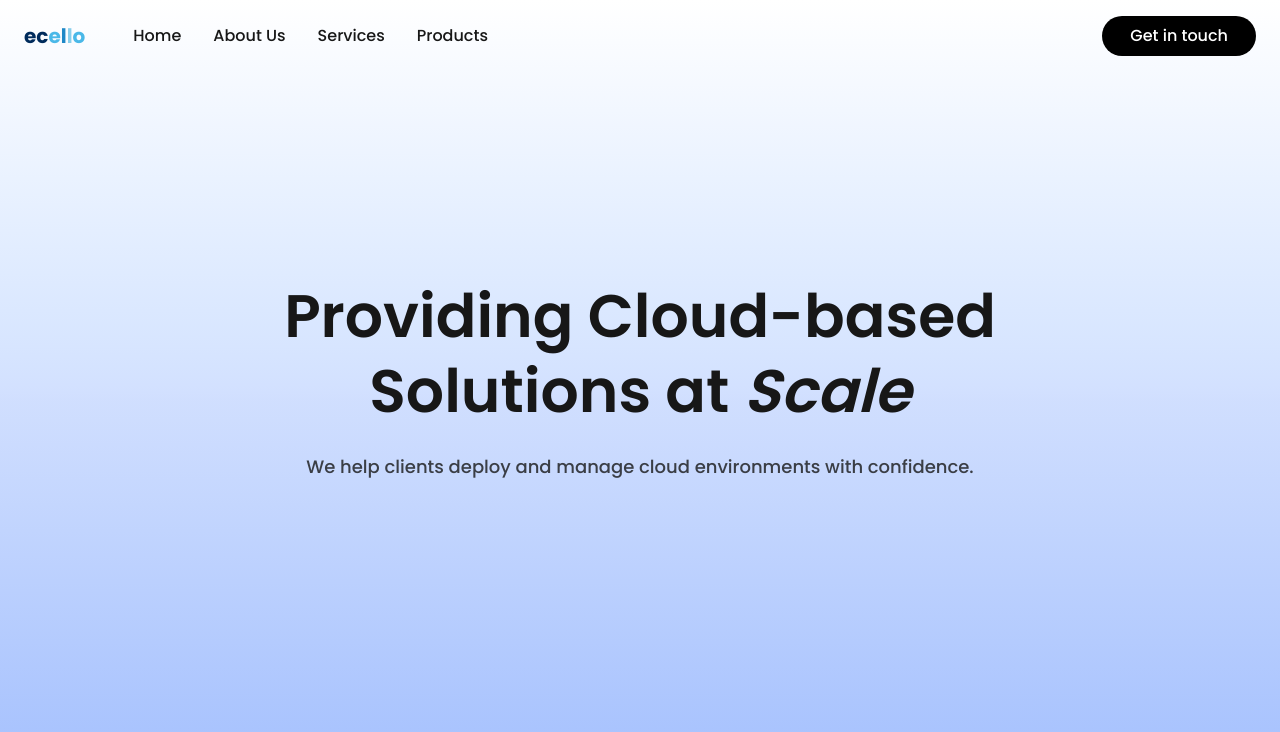
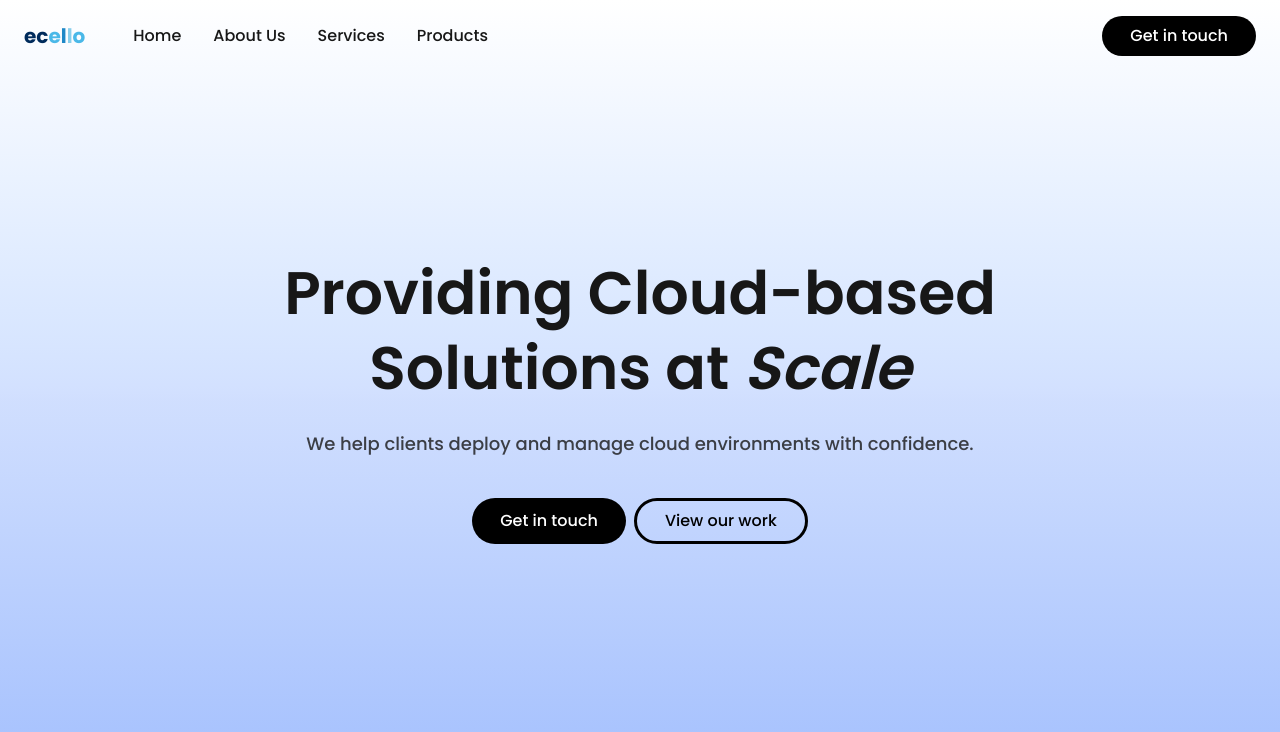
Before and after one commit to ecellolabs/Website, a Next.js app: page / in a window 1280 px wide. Shown: the top 732 px of the page. Built offline with nearby package versions, Linux system fonts and the light colour scheme.

Commit message:
add CTA buttons

```diff
--- a/app/components/header.tsx
+++ b/app/components/header.tsx
@@ -1,3 +1,5 @@
+import GetInTouch from "./ui/get-in-touch";
+
 export default function Header() {
   const navItems = ['Home', 'About Us', 'Services', 'Products'];
 
@@ -23,12 +25,9 @@ export default function Header() {
               </a>
             </li>
           ))}
-                  </ul>
+          </ul>
         </div>
-
-        <button className="bg-black text-white cursor-pointer px-7 py-2 rounded-full transition-opacity duration-300 hover:opacity-80">
-          Get in touch
-        </button>
+        <GetInTouch />
       </nav>
     </header>
   );
--- a/app/components/hero.tsx
+++ b/app/components/hero.tsx
@@ -1,3 +1,6 @@
+import GetInTouch from "./ui/get-in-touch";
+import ViewProjects from "./ui/view-projects";
+
 export default function Hero() {
   return (
     <section className="min-h-screen relative  flex items-center justify-center">
@@ -9,6 +12,11 @@ export default function Hero() {
       <p className="text-lg text-foreground/80 mb-10">
       We help clients deploy and manage cloud environments with confidence.
       </p>
+      {/**CTA buttons */}
+      <div className="flex gap-2 justify-center">
+        <GetInTouch />
+        <ViewProjects />
+      </div>
     </div>
   </section>
   );
--- /dev/null
+++ b/app/components/ui/get-in-touch.tsx
@@ -0,0 +1,9 @@
+export default function GetInTouch() {
+  return (
+    <a
+    href="#contact"
+    className="bg-black text-white cursor-pointer px-7 py-2 rounded-full transition-opacity duration-300 inline-flex items-center justify-center">
+      Get in touch
+    </a>
+  );
+}
--- /dev/null
+++ b/app/components/ui/view-projects.tsx
@@ -0,0 +1,9 @@
+export default function ViewProjects(){
+    return(
+    <a
+    href="#projects"
+    className="bg-transparent border-3 border-black text-black px-7 py-2 rounded-full transition-opacity duration-300 hover:bg-black hover:text-white duration-300">
+    View our work
+    </a>
+    )
+}
```
